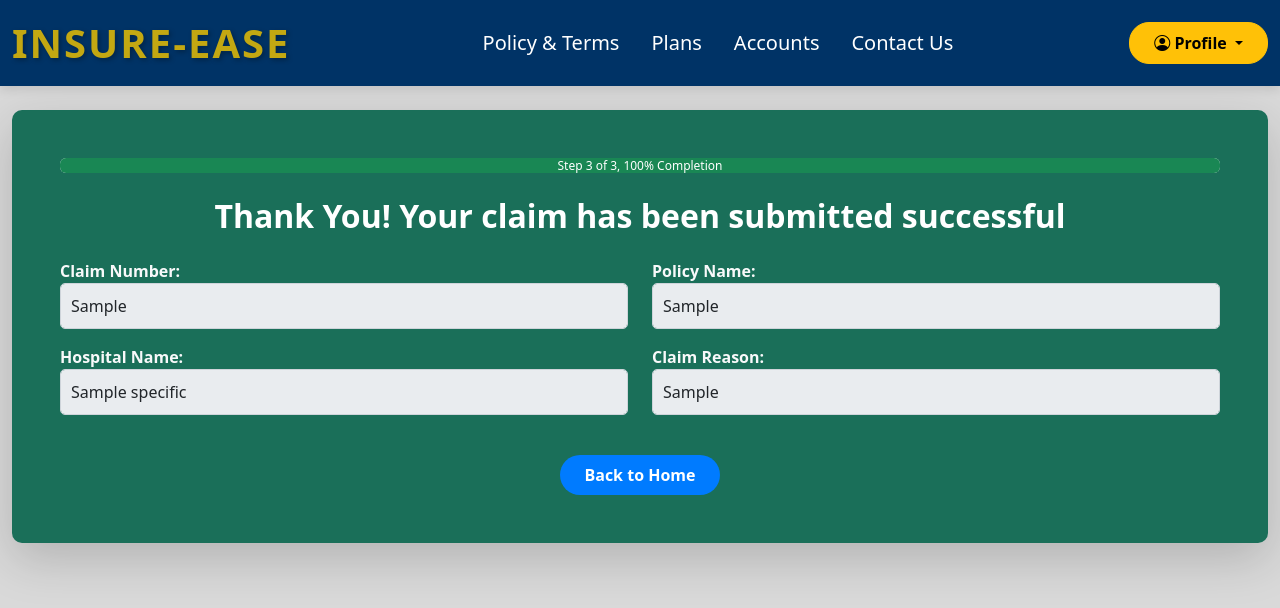
After one commit to KadenNYP/ISPJ_Group5C, a Flask app: page /claims/confirmation in a window 1280 px wide. The commit adds this page. Shown: the top 608 px of the page. Run offline with Flask 3, Linux system fonts and the light colour scheme; a user stored in the database is signed in; tables that the repository leaves empty hold one stand-in row (values such as "Sample post").

Commit message:
Implement : Insurance Claim Feature with secure file storage & file sie restrict

```diff
--- /dev/null
+++ b/app/Templates/Login-home/Claim_Confirmation.html
@@ -0,0 +1,50 @@
+<link rel="stylesheet" href="{{ url_for('static', filename='css/purchase.css') }}">
+
+{% extends "base.html" %}
+
+{% block title %}Claims Confirmation{% endblock %}
+
+{% block content %}
+<div class="purchase-p-info-form shadow-lg p-5">
+
+    <div class="mb-4">
+        <div class="progress" style="height: 15px;">
+            <div class="progress-bar bg-success" role="progressbar" style="width: 100%;" aria-valuenow="100" aria-valuemin="0" aria-valuemax="100">
+                Step 3 of 3, 100% Completion
+            </div>
+        </div>
+    </div>
+
+    <h2 class="text-center text-white mb-4">Thank You! Your claim has been submitted successful</h2>
+
+
+            <div class="row">
+                <div class="col-md-6 mb-3">
+                    <label><strong>Claim Number:</strong></label>
+                    <input type="text" class="form-control" value="{{ claim_meta.claim_num }}" disabled>
+                </div>
+                <div class="col-md-6 mb-3">
+                    <label><strong>Policy Name:</strong></label>
+                    <input type="text" class="form-control" value="{{ general_info.policy_num }}" disabled>
+                </div>
+            </div>
+
+            <div class="row">
+                <div class="col-md-6 mb-3">
+                    <label><strong>Hospital Name:</strong></label>
+                    <input type="text" class="form-control" value="{{ specific_info.hospital_name }}" disabled>
+                </div>
+                <div class="col-md-6 mb-3">
+                    <label><strong>Claim Reason:</strong></label>
+                    <input type="text" class="form-control" value="{{ general_info.reason_for_claim }}" disabled>
+                </div>
+            </div>
+
+
+        <div class="text-center mt-4">
+            <a href="{{ url_for('route.index') }}" class="btn btn-success btn-lg px-4">Back to Home</a>
+        </div>
+</div>
+
+<script src="{{ url_for('route.serve_security_file', filename='CopyPaste_Restriction.js') }}"></script>
+{% endblock %}
--- a/app/init.py
+++ b/app/init.py
@@ -2,6 +2,7 @@ from flask import Flask
 from flask_sqlalchemy import SQLAlchemy
 from flask_login import LoginManager
 from itsdangerous import URLSafeSerializer
+import os
 
 
 db = SQLAlchemy()
@@ -14,6 +15,11 @@ def create_app():
     app.config['SESSION_COOKIE_HTTPONLY'] = True
     app.serializer = URLSafeSerializer(app.config['SECRET_KEY'])
     app.config['SQLALCHEMY_DATABASE_URI'] = 'mysql://website:password123@localhost/website'
+
+    basedir = os.path.abspath(os.path.dirname(__file__))
+    app.config['UPLOAD_FOLDER'] = os.path.join(basedir, 'static/uploads')
+    app.config['ALLOWED_EXTENSIONS'] = {'pdf', 'jpg','jpeg', 'png'}
+
     db.init_app(app)
 
     from .auth import auth as auth_blueprint
--- a/app/route.py
+++ b/app/route.py
@@ -2,22 +2,24 @@ import time
 from flask import Blueprint, render_template, redirect, url_for, flash, request, session, send_from_directory
 from flask import abort, current_app
 from flask_login import login_required
+from werkzeug.utils import secure_filename
 from .Security_Features_Function.Encryption import encrypt_data
 from .Security_Features_Function.Contact_Anonymization import anonymize_old_records
 from .payment_utils import determine_plan_details, extract_payment_method
 from .models import *
 from .auth import current_user
 import random
+import os
 from datetime import timedelta, datetime
 
 
 route = Blueprint('route', __name__)
 
-'''
-@route.before_app_request
-def before_request():
-    user=current_user
-'''
+ALLOWED_EXTENSIONS = {'pdf', 'png', 'jpg', 'jpeg'}
+
+
+def allowed_file(filename):
+    return '.' in filename and filename.rsplit('.', 1)[1].lower() in ALLOWED_EXTENSIONS
 
 
 @route.route('/')
@@ -275,7 +277,111 @@ def general_info(token):
     except Exception:
         abort(400, "Invalid or expired token.")
 
-    return render_template("Login-home/Claim_General_Info.html", current_user=current_user, token=policy_num_token)
+    if request.method == 'POST':
+        reason_for_claim = request.form.get('reason')
+        date_of_claim = datetime.now().strftime('%Y-%m-%d')
+        consent = request.form.get('consent')
+
+        if not reason_for_claim or not consent:
+            flash("Please fill in all required fields and agree to the privacy policy.", "danger")
+            return redirect(url_for('route.general_info'))
+
+        claim = Claim_general_info(
+            user_id=current_user.id,
+            first_name=current_user.first_name,
+            email=current_user.email,
+            policy_num=policy_num_token,
+            reason_for_claim=reason_for_claim,
+            date_of_claim=date_of_claim,
+        )
+
+        db.session.add(claim)
+        db.session.commit()
+
+        new_token = current_app.serializer.dumps({'policy_num': policy_num_token})
+
+        return redirect(url_for('route.specific_info', token=new_token))
+
+    return render_template("Login-home/Claim_General_Info.html", current_user=current_user, token=policy_num_token, policy_num=policy_num_token, today_date=datetime.now().strftime('%Y-%m-%d'))
+
+
+@route.route('/claims/Step_2/<string:token>', methods=['GET', 'POST'])
+@login_required
+def specific_info(token):
+    try:
+        data = current_app.serializer.loads(token)
+        policy_num_token = data['policy_num']
+    except Exception:
+        abort(400, "Invalid or expired token.")
+
+    if request.method == 'POST':
+        hospital_name = request.form.get('hospital_name')
+        location = request.form.get('hc_address')
+        medical_receipts = request.files.get('medical_receipts')
+
+        if not hospital_name or not location:
+            flash("Please fill in all required fields.", "danger")
+            return redirect(url_for('route.specific_info', token=policy_num_token))
+
+        saved_files = {}
+
+        if medical_receipts:
+            MAX_FILE_SIZE = 5 * 1024 * 1024
+
+            if len(medical_receipts.read()) > MAX_FILE_SIZE:
+                flash(f"The file for medical receipt is too large. Maximum allowed size is 5MB.", "danger")
+                return redirect(url_for('route.specific_info', token=token))
+
+            medical_receipts.seek(0)
+
+            if allowed_file(medical_receipts.filename):
+                filename = secure_filename(medical_receipts.filename)
+                upload_folder = current_app.config['UPLOAD_FOLDER']
+                os.makedirs(upload_folder, exist_ok=True)
+                file_path = os.path.join(upload_folder, filename)
+                medical_receipts.save(file_path)
+                saved_files['medical_receipts'] = filename
+            else:
+                flash("Invalid file type for medical receipt.", "danger")
+                return redirect(url_for('route.specific_info', token=token))
+
+            claim = Claim_specific_info(
+                user_id=current_user.id,
+                first_name=current_user.first_name,
+                email=current_user.email,
+                hospital_name=hospital_name,
+                location=location,
+                medical_receipts=saved_files.get('medical_receipts')
+            )
+
+            db.session.add(claim)
+            db.session.commit()
+
+            claim_num = "CLM" + str(random.randint(10000, 999999))
+            while ClaimID.query.filter_by(claim_num=claim_num).first():
+                claim_num = "CLM" + str(random.randint(10000, 999999))
+
+            general_info = Claim_general_info.query.filter_by(email=current_user.email).order_by(Claim_general_info.id.desc()).first()
+
+            claim_meta = ClaimID(user_id=current_user.id, first_name=current_user.first_name, email=current_user.email, claim_num=claim_num, specific_info=claim, general_info=general_info)
+
+            db.session.add(claim_meta)
+            db.session.commit()
+
+            new_token = current_app.serializer.dumps({'policy_num': policy_num_token})
+            return redirect(url_for('route.claim_confirmation', token=new_token))
+
+    return render_template("Login-home/Claim_Specific_Info.html", current_user=current_user, token=policy_num_token)
+
+
+@route.route('/claims/confirmation', methods=['GET'])
+@login_required
+def claim_confirmation():
+    general_info = Claim_general_info.query.filter_by(email=current_user.email).first()
+    specific_info = Claim_specific_info.query.filter_by(email=current_user.email).first()
+    claim_meta = ClaimID.query.filter_by(email=current_user.email).first()
+
+    return render_template("login-Home/Claim_Confirmation.html", current_user=current_user, general_info=general_info, specific_info=specific_info, claim_meta=claim_meta)
 
 
 @route.route('/claims_info', methods=['GET'])
```
Also changed, not shown: app/Templates/Login-home/Claim_General_Info.html (+58 -1 lines), app/Templates/Login-home/Claim_Specific_Info.html (added, +55 -0 lines), app/models.py (+44 -0 lines).
